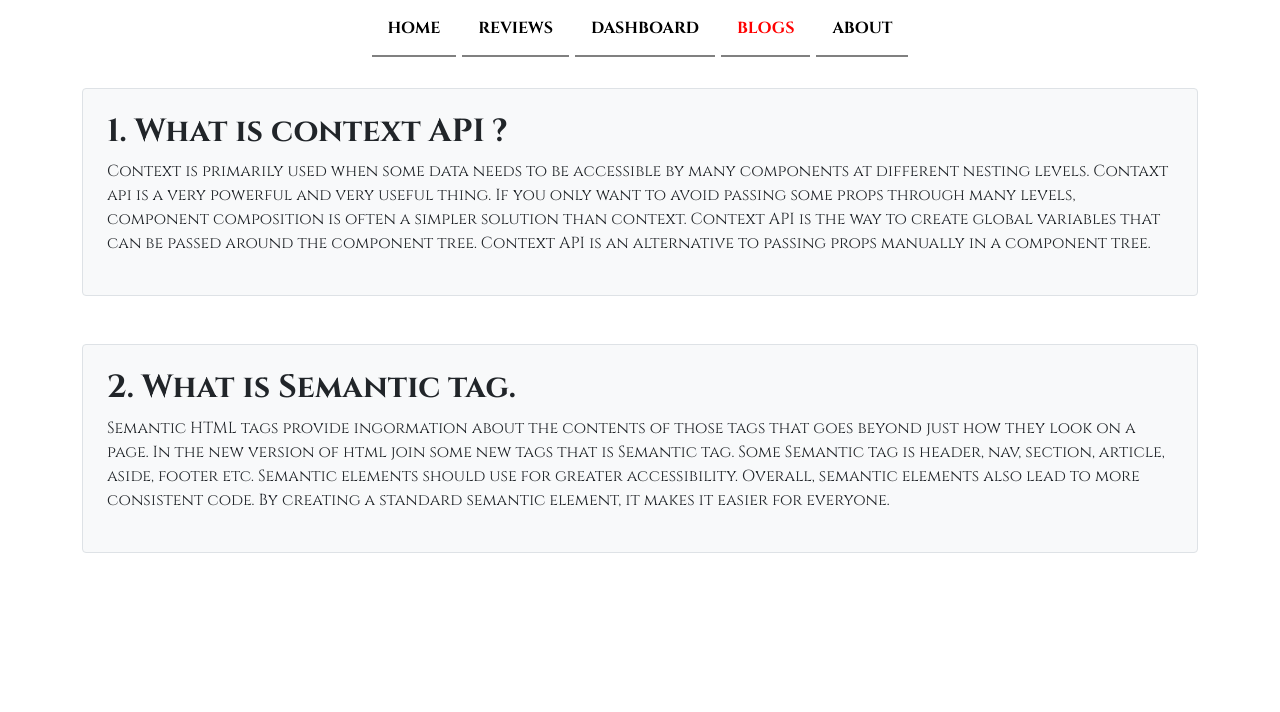
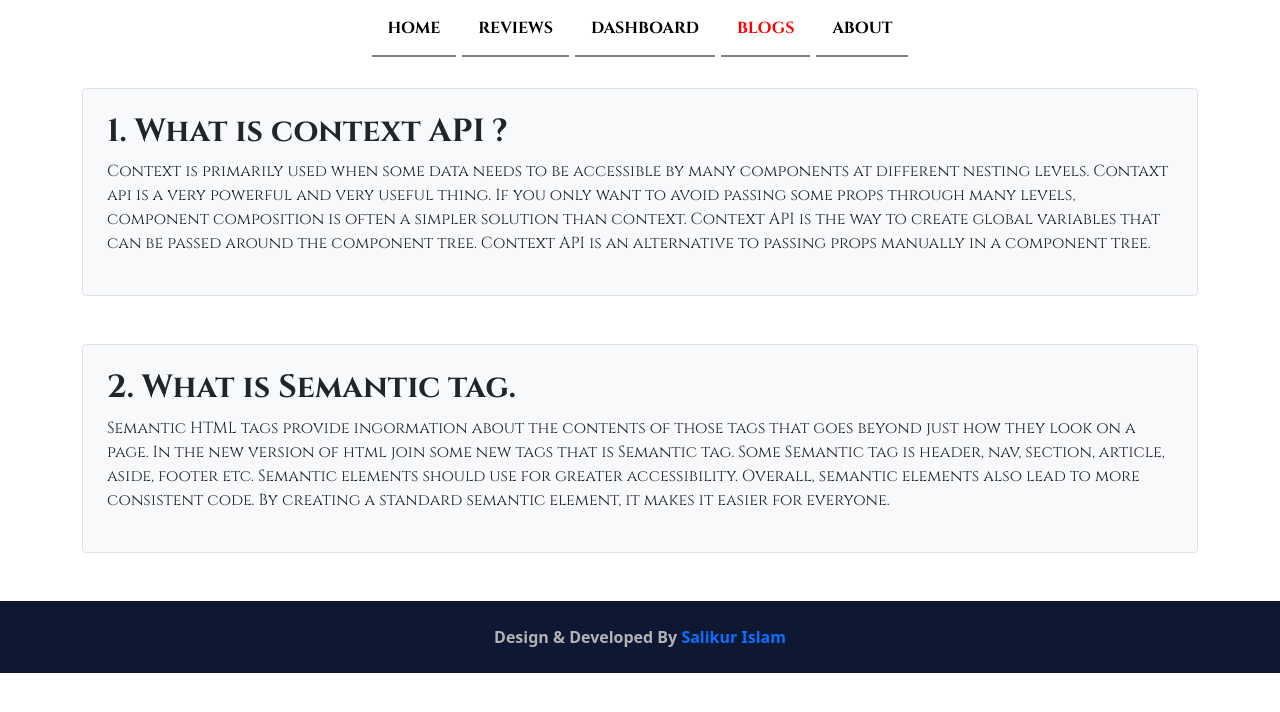
Before and after one commit to Salikur6/A9-product-analysis-website, a React (Create React App) app: page /blogs in a window 1280 px wide. Shown: the top 712 px of the page. Built offline with nearby package versions, Linux system fonts and the light colour scheme.

Commit message:
footer section design

```diff
--- a/src/App.js
+++ b/src/App.js
@@ -6,9 +6,11 @@ import Reviews from './components/Reviews/Reviews';
 import DashBoard from './components/DashBoard/DashBoard';
 import Blogs from './components/Blogs/Blogs';
 import About from './components/About/About';
+import Footer from './components/Footer/Footer';
 
 function App() {
   return (
+    <div>
       <div className="App container">
         <Header></Header>
         <Routes>
@@ -19,6 +21,8 @@ function App() {
           <Route path='/about' element={<About></About>}></Route>
         </Routes>
       </div>
+      <Footer></Footer>
+    </div>
   );
 }
 
--- /dev/null
+++ b/src/components/Footer/Footer.css
@@ -0,0 +1,8 @@
+.footer {
+    background-color: #0E1833;
+    color: #b3b3b3;
+
+}
+.footer p a{
+    text-decoration: none;
+}
--- /dev/null
+++ b/src/components/Footer/Footer.js
@@ -0,0 +1,12 @@
+import React from 'react';
+import './Footer.css'
+
+const Footer = () => {
+    return (
+        <div className='footer mt-5'>
+            <p className='p-4 mb-0 text-center fw-bold'>Design & Developed By <a href='https://github.com/Salikur6' target='blank'>Salikur Islam</a></p>
+        </div>
+    );
+};
+
+export default Footer;
```
Lines whose indentation alone changed are shown as unchanged.
